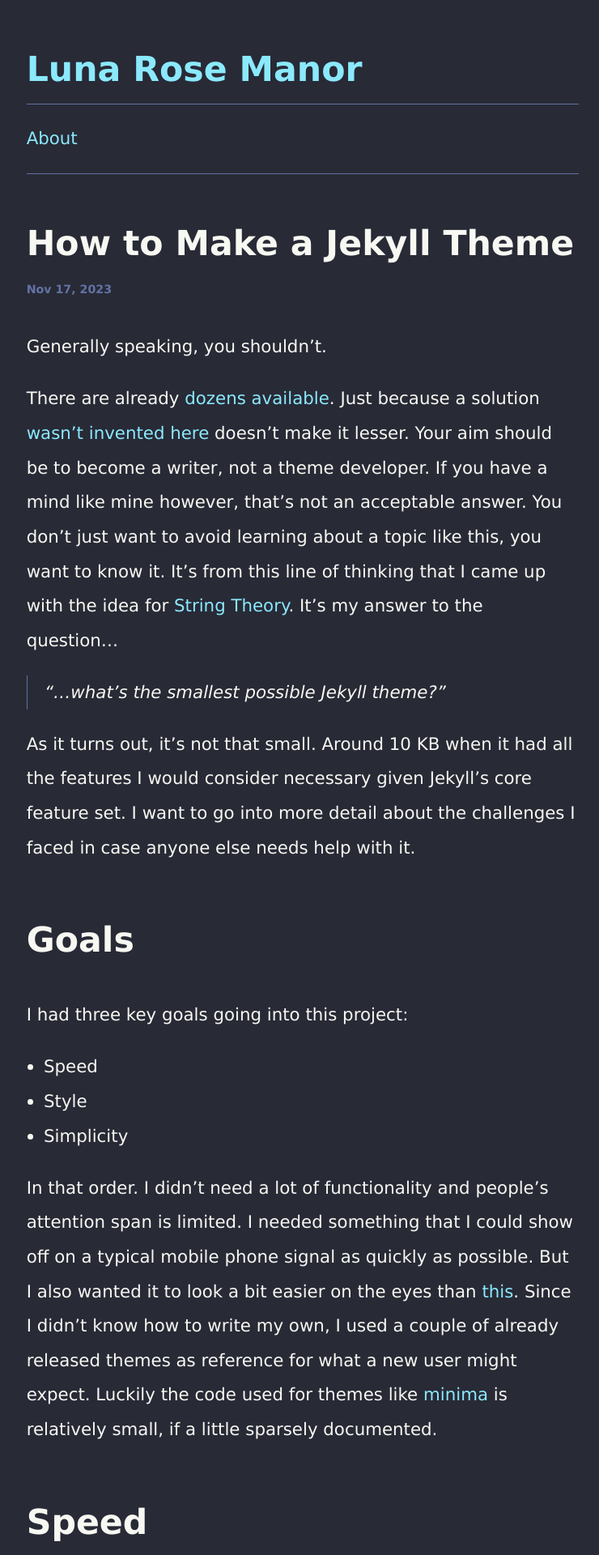
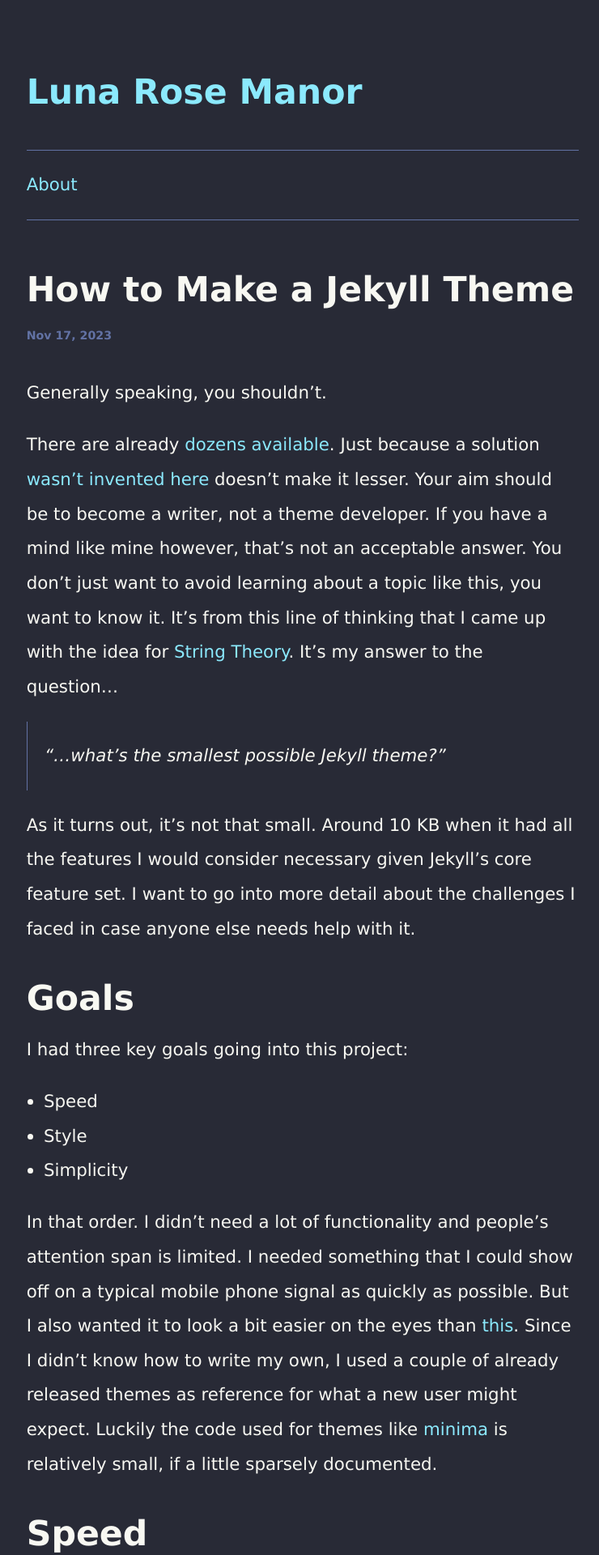
Before and after one commit to LunaRoseManor/lunarosemanor.github.io, a Jekyll site: the page built from _posts/2023-11-17-how-to-make-a-jekyll-theme.md, in a window 1280 px wide. Shown: the top 1920 px of the page at 81% size, without its empty margins (266-1006 px from the left). Built offline with Jekyll 4.4.1, drawn with Linux system fonts in a browser that asks for light colours.

Commit message:
More weird header spacing problems

```diff
--- a/_sass/layout.sass
+++ b/_sass/layout.sass
@@ -20,8 +20,21 @@ ul
     padding-left: $spacing-unit
 
 // Weird fix I have to include for normalize.css for some reason
-.page-header h1
+.page-body .page-header
+    padding: 0 // Absolutely horrible - don't do this!
+
+    h1
+        margin: 0 !important
+// I can't just restrict it to a single class either, it had to be special
+.page-body h1
     margin: 0 !important
+// Oh, and the last child of the body also needs fixing because why not, right?
+.page-body
+    .wrapper
+        p:last-of-type
+            margin: 0 // I don't know why or how, but this fixed a major issue
+// Midnight: Oh, there's a weird issue with headers going all over the place
+// 3AM: I AM THE HEADER HAG AND ALL SHALL KNEEL BEFORE ME
 
 // Establish basic styling rules
 body
@@ -43,11 +56,8 @@ pre
 /* Blockquotes */
 blockquote
     border-left: 1px solid $color-comment
-    padding-left: $spacing-unit
+    padding: $spacing-unit
     font-style: italic
-
-    p:last-child
-        margin: 0
 
 /* Hyperlinks */
 a
```
